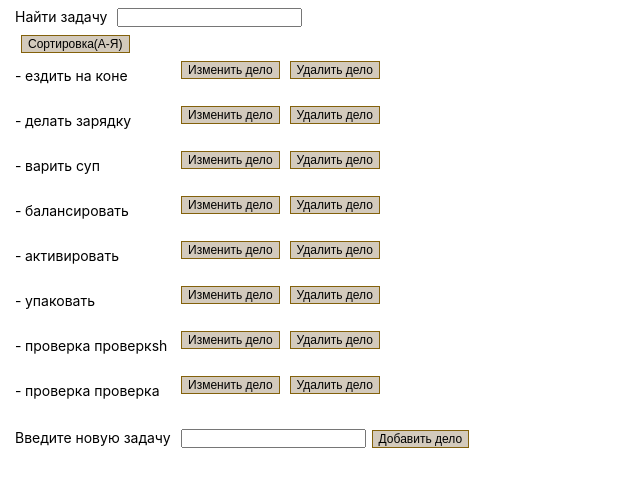
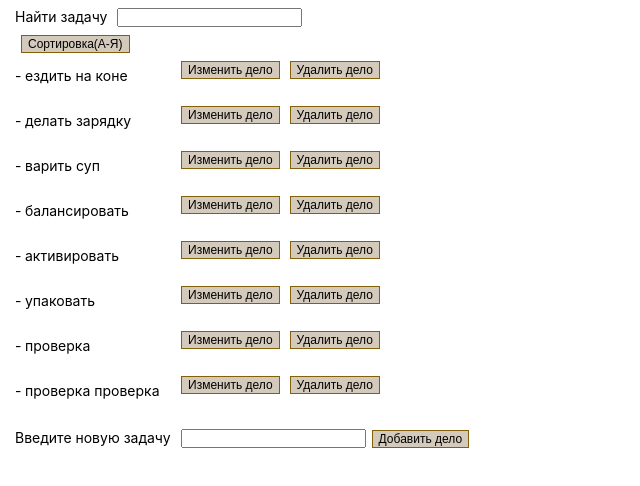
Before and after one commit to MartaDorokhova/server, a React (Create React App) app: page / in a window 1280 px wide. Shown: the top 486 px of the page, without its empty margins (0-640 px from the left). Built offline with nearby package versions, Linux system fonts and the light colour scheme; data requests are answered from the project's data file.

Commit message:
исправила

```diff
--- /dev/null
+++ b/src/App.js
@@ -0,0 +1,13 @@
+import { TasksUpdating } from './task-updating';
+import './App.css';
+import styles from './App.module.css';
+
+export const App = () => {
+	return (
+		<div className={styles.App}>
+			<div>
+				<TasksUpdating />
+			</div>
+		</div>
+	);
+};
--- a/src/db.json
+++ b/src/db.json
@@ -25,7 +25,7 @@
       "id": 9
     },
     {
-      "name": "проверка проверкsh",
+      "name": "проверка",
       "id": 10
     },
     {
--- a/src/App.jsx
+++ b/src/task-updating.jsx
@@ -4,7 +4,7 @@ import { AppContext } from './context';
 import styles from './App.module.css';
 import { TasksList } from './tasks-list';
 
-export const App = () => {
+export const TasksUpdating = () => {
 	const [toDos, setToDos] = useState([]);
 	const [isLoading, setIsLoading] = useState(false);
 	const [refreshToDosFlag, setRefreshToDosFlag] = useState();
```
